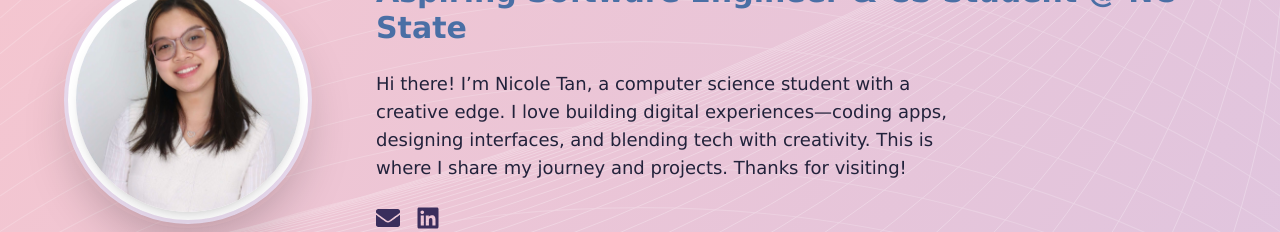
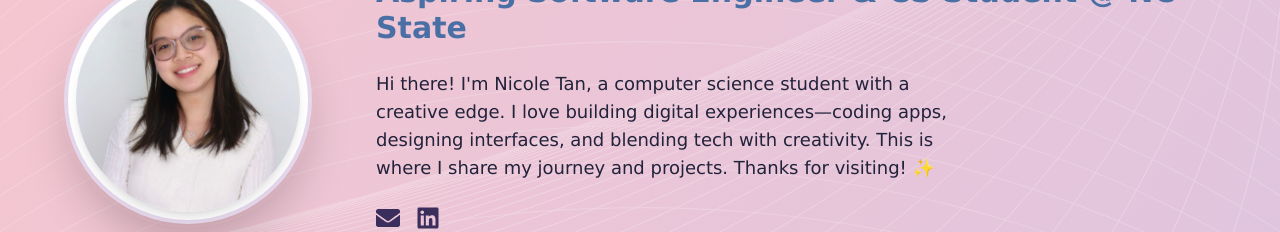
Before and after one commit to 5starnic10/my-portfolio, a React (Vite) app: page / in a window 1280 px wide. Shown: the part 364-596 px from the top of the page. Built offline with nearby package versions, Linux system fonts and the light colour scheme.

Commit message:
Added sparkle emoji to bio text - demonstrating live editing workflow

```diff
--- a/src/components/sections/Hero.jsx
+++ b/src/components/sections/Hero.jsx
@@ -53,7 +53,7 @@ const Hero = () => {
             animate={{ opacity: 1, y: 0 }}
             transition={{ delay: 0.5, duration: 0.7 }}
           >
-            Hi there! I’m Nicole Tan, a computer science student with a creative edge. I love building digital experiences—coding apps, designing interfaces, and blending tech with creativity. This is where I share my journey and projects. Thanks for visiting!
+            Hi there! I'm Nicole Tan, a computer science student with a creative edge. I love building digital experiences—coding apps, designing interfaces, and blending tech with creativity. This is where I share my journey and projects. Thanks for visiting! ✨
           </motion.p>
           <motion.div
             className="flex justify-center md:justify-start gap-4 mb-6"
```
